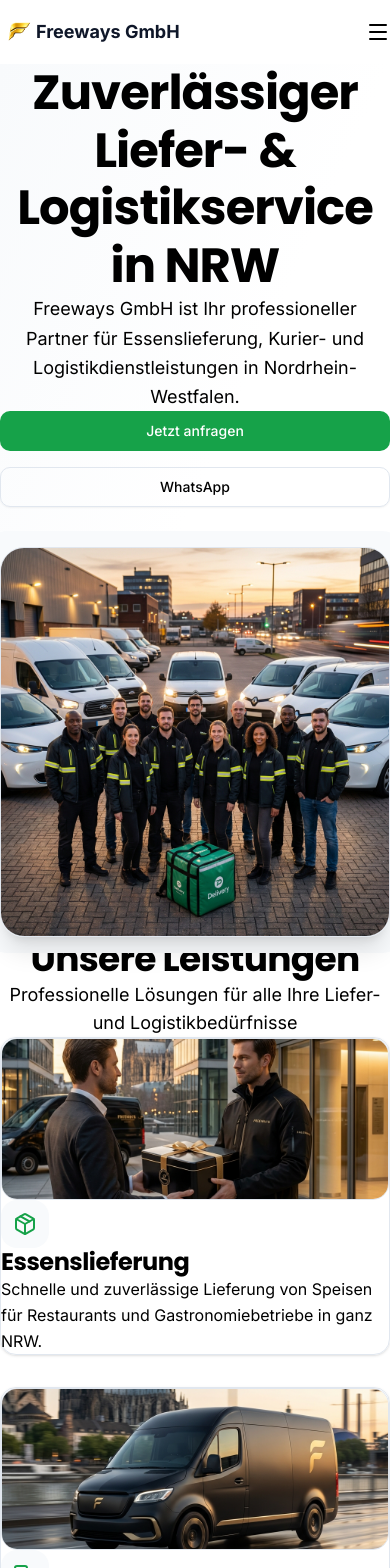
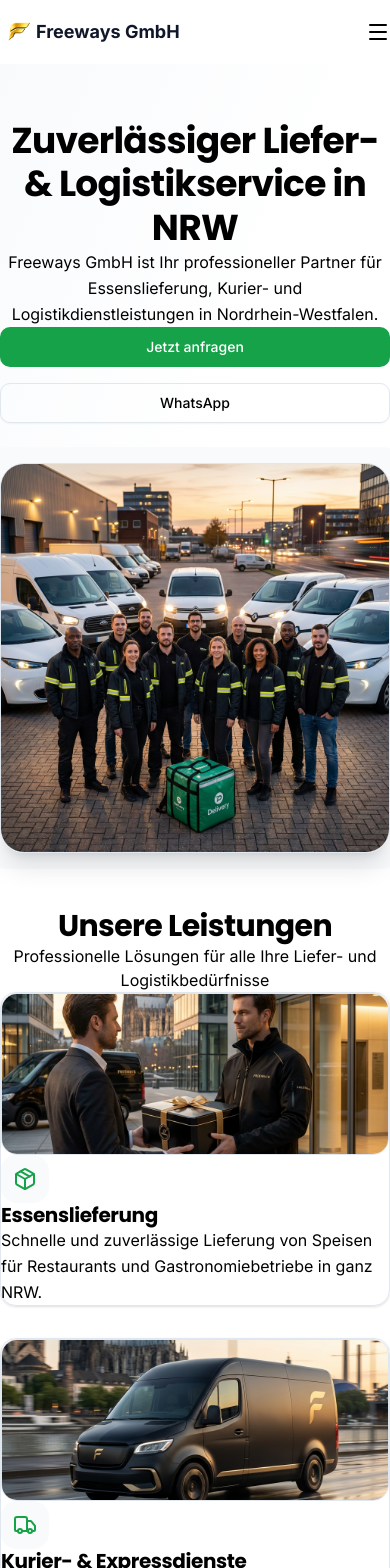
Before and after one commit to freewaysinfo/website, a Next.js app: page / in a window 390 px wide. Shown: the top 1568 px of the page. Built offline with nearby package versions, Linux system fonts and the light colour scheme.

Commit message:
fix: rebalance section typography

```diff
--- a/src/components/sections/CareersSection.tsx
+++ b/src/components/sections/CareersSection.tsx
@@ -21,10 +21,10 @@ export const CareersSection: React.FC = () => {
           transition={{ duration: 0.6 }}
           className="text-center"
         >
-          <h2 className="text-4xl md:text-6xl font-black text-foreground mb-6">
+          <h2 className="text-3xl sm:text-4xl md:text-5xl font-black text-foreground mb-6">
             Fahrer (m/w/d) gesucht – Jetzt bewerben
           </h2>
-          <p className="text-lg md:text-xl text-muted-foreground mb-10 leading-relaxed">
+          <p className="text-base md:text-lg text-muted-foreground mb-10 leading-relaxed max-w-3xl mx-auto">
             Werden Sie Teil unseres Teams! Wir suchen motivierte Fahrer für flexible Einsätze in ganz NRW. Faire Bezahlung, moderne Fahrzeuge und ein professionelles Arbeitsumfeld warten auf Sie.
           </p>
           <Button
--- a/src/components/sections/ContactSection.tsx
+++ b/src/components/sections/ContactSection.tsx
@@ -29,11 +29,11 @@ export const ContactSection: React.FC = () => {
   return (
     <section id="kontakt" className="py-sectionMobile md:py-sectionDesktop bg-background">
       <Container>
-        <div className="text-center mb-16">
-          <h2 className="text-4xl md:text-6xl font-black text-foreground mb-4">
+        <div className="text-center mb-12">
+          <h2 className="text-3xl sm:text-4xl md:text-5xl font-black text-foreground mb-4">
             Kontakt
           </h2>
-          <p className="text-lg text-muted-foreground max-w-2xl mx-auto">
+          <p className="text-base md:text-lg text-muted-foreground max-w-2xl mx-auto">
             Nehmen Sie Kontakt mit uns auf – wir freuen uns auf Ihre Anfrage
           </p>
         </div>
@@ -53,10 +53,10 @@ export const ContactSection: React.FC = () => {
                 <div className="w-12 h-12 bg-background rounded-lg flex items-center justify-center mx-auto mb-4 border border-brand-border">
                   <Icon className="w-6 h-6 text-brand-green" />
                 </div>
-                <h3 className="text-lg font-bold text-foreground mb-3">
+                <h3 className="text-base font-bold text-foreground mb-3">
                   {info.title}
                 </h3>
-                <div className="text-muted-foreground">
+                <div className="text-sm text-muted-foreground">
                   {info.link ? (
                     <a
                       href={info.link}
--- a/src/components/sections/HeroSection.tsx
+++ b/src/components/sections/HeroSection.tsx
@@ -17,10 +17,10 @@ export const HeroSection: React.FC = () => {
           className="grid gap-10 items-center text-center lg:text-left lg:grid-cols-[1.1fr_0.9fr]"
         >
           <div>
-            <h1 className="text-5xl md:text-7xl font-black text-foreground mb-6 leading-tight">
+            <h1 className="text-4xl sm:text-5xl md:text-6xl font-black text-foreground mb-6 leading-[1.05]">
               Zuverlässiger Liefer- & Logistikservice in NRW
             </h1>
-            <p className="text-lg md:text-xl text-muted-foreground mb-10 max-w-2xl leading-relaxed">
+            <p className="text-base md:text-lg text-muted-foreground mb-10 max-w-2xl leading-relaxed">
               Freeways GmbH ist Ihr professioneller Partner für Essenslieferung, Kurier- und Logistikdienstleistungen in Nordrhein-Westfalen.
             </p>
             <div className="flex flex-col sm:flex-row gap-4 justify-center lg:justify-start">
--- a/src/components/sections/ServicesSection.tsx
+++ b/src/components/sections/ServicesSection.tsx
@@ -32,11 +32,11 @@ export const ServicesSection: React.FC = () => {
   return (
     <section id="leistungen" className="py-sectionMobile md:py-sectionDesktop bg-background">
       <Container>
-        <div className="text-center mb-16">
-          <h2 className="text-4xl md:text-6xl font-black text-foreground mb-4">
+        <div className="text-center mb-12">
+          <h2 className="text-3xl sm:text-4xl md:text-5xl font-black text-foreground mb-4">
             Unsere Leistungen
           </h2>
-          <p className="text-lg text-muted-foreground max-w-2xl mx-auto">
+          <p className="text-base md:text-lg text-muted-foreground max-w-2xl mx-auto">
             Professionelle Lösungen für alle Ihre Liefer- und Logistikbedürfnisse
           </p>
         </div>
@@ -66,7 +66,7 @@ export const ServicesSection: React.FC = () => {
                     <div className="w-12 h-12 bg-brand-light rounded-xl flex items-center justify-center mb-4">
                       <Icon className="w-6 h-6 text-brand-green" />
                     </div>
-                    <h3 className="text-2xl font-bold text-foreground mb-4">
+                    <h3 className="text-xl md:text-2xl font-bold text-foreground mb-4">
                       {service.title}
                     </h3>
                     <p className="text-muted-foreground leading-relaxed">
--- a/src/components/sections/StatsSection.tsx
+++ b/src/components/sections/StatsSection.tsx
@@ -13,7 +13,7 @@ export const StatsSection: React.FC = () => {
   ];
 
   return (
-    <section className="py-sectionMobile md:py-sectionDesktop bg-brand-yellow">
+    <section className="py-10 md:py-12 bg-brand-yellow">
       <Container className="max-w-5xl">
         <div className="grid grid-cols-1 md:grid-cols-3 gap-8 md:gap-12">
           {stats.map((stat, index) => (
@@ -25,10 +25,10 @@ export const StatsSection: React.FC = () => {
               transition={{ duration: 0.5, delay: index * 0.1 }}
               className="text-center"
             >
-              <div className="text-5xl md:text-6xl font-black text-brand-dark mb-3">
+              <div className="text-4xl md:text-5xl font-black text-brand-dark mb-3">
                 {stat.value}
               </div>
-              <Badge variant="secondary" className="text-sm md:text-base font-semibold uppercase tracking-wider bg-brand-light text-brand-dark">
+              <Badge variant="secondary" className="text-xs md:text-sm font-semibold uppercase tracking-wider bg-brand-light text-brand-dark">
                 {stat.label}
               </Badge>
             </motion.div>
--- a/src/components/sections/WhyUsSection.tsx
+++ b/src/components/sections/WhyUsSection.tsx
@@ -32,11 +32,11 @@ export const WhyUsSection: React.FC = () => {
   return (
     <section id="vorteile" className="py-sectionMobile md:py-sectionDesktop bg-brand-light">
       <Container>
-        <div className="text-center mb-16">
-          <h2 className="text-4xl md:text-6xl font-black text-foreground mb-4">
+        <div className="text-center mb-12">
+          <h2 className="text-3xl sm:text-4xl md:text-5xl font-black text-foreground mb-4">
             Warum Freeways?
           </h2>
-          <p className="text-lg text-muted-foreground max-w-2xl mx-auto">
+          <p className="text-base md:text-lg text-muted-foreground max-w-2xl mx-auto">
             Ihre Vorteile bei der Zusammenarbeit mit uns
           </p>
         </div>
@@ -57,7 +57,7 @@ export const WhyUsSection: React.FC = () => {
                   <Icon className="w-6 h-6 text-brand-green" />
                 </div>
                 <div>
-                  <h3 className="text-xl font-bold text-foreground mb-2">
+                  <h3 className="text-lg md:text-xl font-bold text-foreground mb-2">
                     {benefit.title}
                   </h3>
                   <p className="text-muted-foreground leading-relaxed">
```
